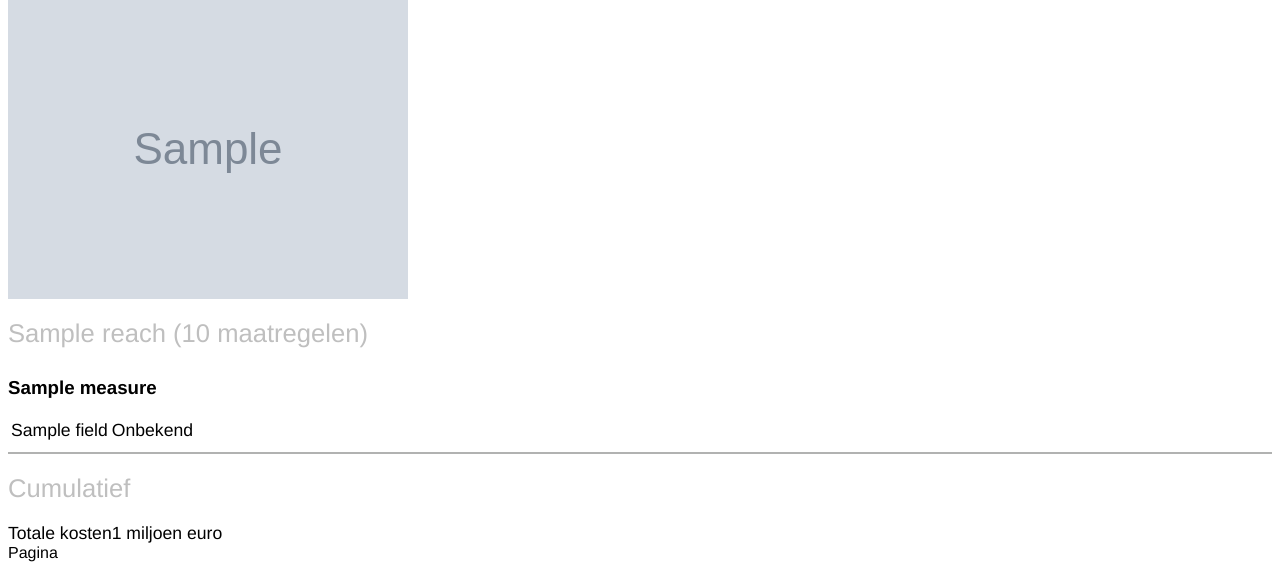
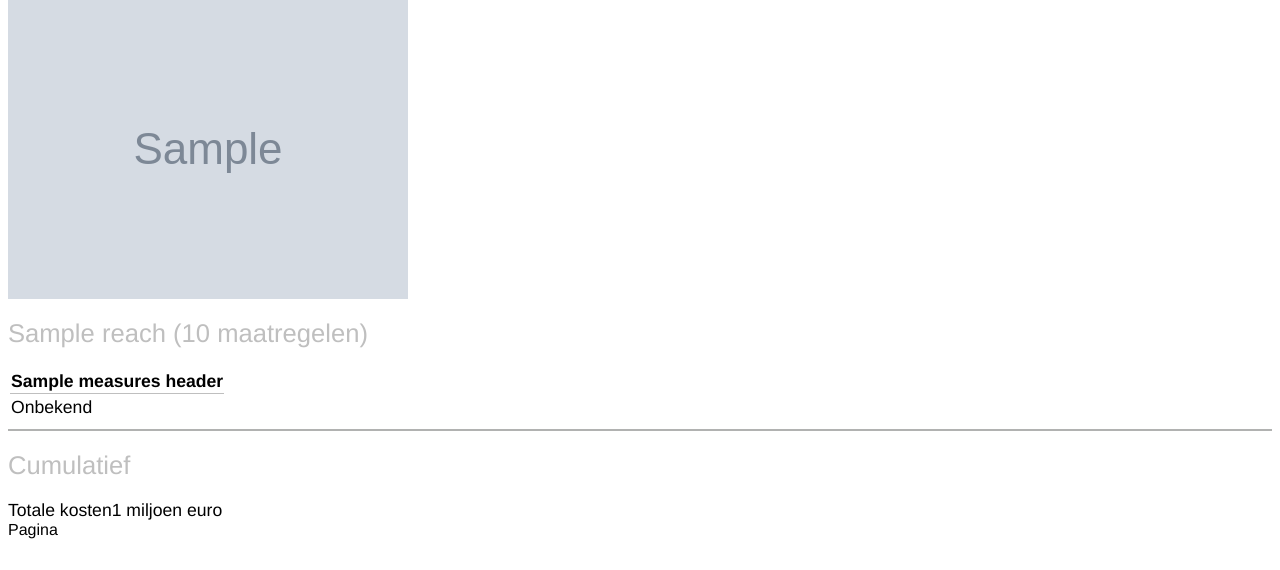
Before and after one commit to lizardsystem/lizard-blockbox, a Django app: template lizard_blockbox/templates/lizard_blockbox/report.html in a window 1280 px wide. Shown: the part 613-1183 px from the top of the page. After the commit the page ends 1152 px from the top, so only its background shows below. Run offline with Django 3.2, Linux system fonts and the light colour scheme; the template is opened without the code that fills it: most values are stand-ins (such as "Sample title", 1, 10 or a date in 2020); grey boxes marked "Sample" are stand-in pictures.

Commit message:
Added fix in pdf and legend.
-The measure map colors are more distinguishable.
-The pdf has a table.

```diff
--- a/lizard_blockbox/templates/lizard_blockbox/report.html
+++ b/lizard_blockbox/templates/lizard_blockbox/report.html
@@ -50,6 +50,25 @@
             div#header table{
                 font-size: 1.1em;
             }
+
+			table.measures-table{
+			  font-size: 2em;
+			  -pdf-keep-in-frame-mode: overflow;
+			}
+
+			table.measures-table th{
+                border-bottom: 1px #BFBFBF solid;
+            }
+
+			table.measures-table td{
+			    padding: 1px;
+			}
+
+			table.measures-table .measures-right {
+			    border-right: 1px #BFBFBF solid;
+			}
+
+
             div#disclaimer{
                 font-size: 1.2em;
                 font-weight: bold;
@@ -113,27 +132,34 @@
                 <pdf:toc />
             </div>
             <hr color="#B1B2B1"/>
-
-
             <h2>Kaart</h2>
 			<img src="{{ image_url }}"/>
-
             {% for reach in reaches %}
               <h2>
                 {{ reach.name }}
                 <span class="muted">({{ reach.amount }} maatregel{{ reach.amount|pluralize:"en" }})</span>
               </h2>
+			  <table class="measures-table">
+				<thead>
+				  <tr>
+					{% for label in measures_header %}
+					  <th>{{ label  }}</th>
+					{% endfor %}
+				  </tr>
+				</thead>
+				<tbody>
 				  {% for measure in reach.measures %}
-                <h3>{{ measure.name }}</h3>
-                <table>
-                  {% for field in measure.pretty %}
 				    <tr>
-                      <td>{{ field.label }}</td>
-                      <td>{% firstof field.value "Onbekend" %}</td>
+                      {% for field in measure %}
+	  				 	<td {% if not forloop.last %} class="measures-right"
+							{% endif %}>
+						  {% firstof field.value "Onbekend" %}
+						</td>
+		  	          {% endfor %}
 					</tr>
 		  	      {% endfor %}
+				</tbody>
               </table>
-              {% endfor %}
             {% endfor %}
 
             <hr color="#B1B2B1" />
```
Also changed, not shown: lizard_blockbox/static/lizard_blockbox/blockbox.js (+6 -4 lines), lizard_blockbox/views.py (+11 -6 lines), 1 other file. Lines whose indentation alone changed are shown as unchanged.
